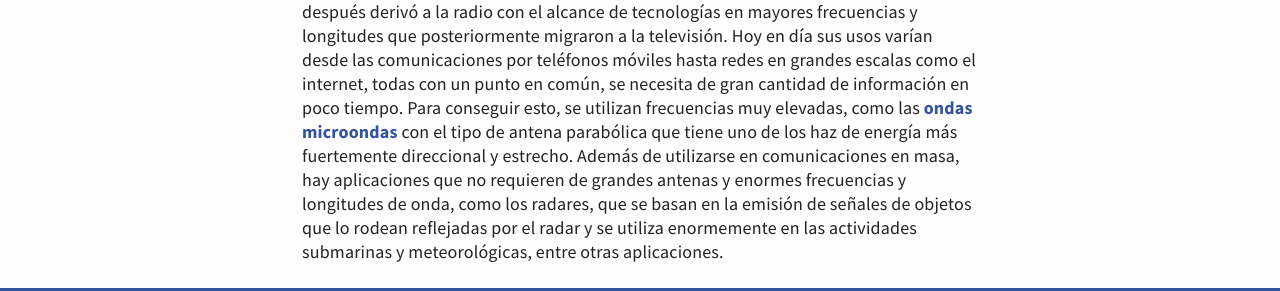
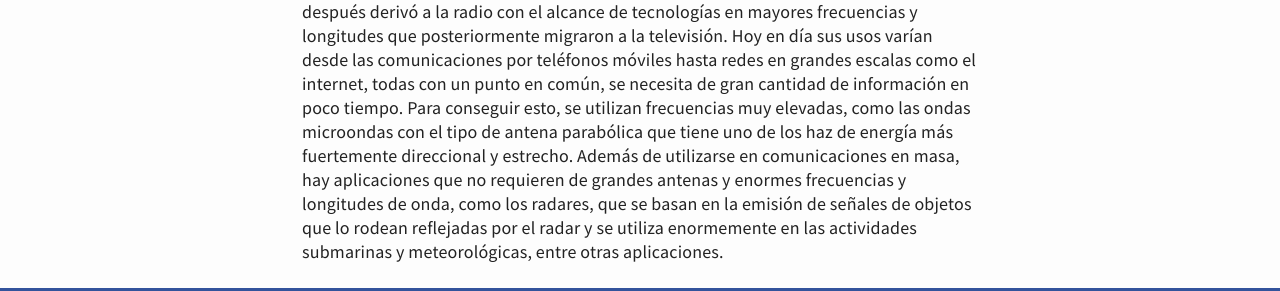
Before and after one commit to chillguire/data.ly, a Jekyll site: the page built from _posts/2020-03-30-antenas.md, in a window 1280 px wide and 900 px high, scrolled down 1169 px. Shown: the part 534-825 px from the top of the window. Built offline with Jekyll 4.4.1, drawn with Linux system fonts in a browser that asks for light colours; nearby versions of some CDN libraries; comment, search, counter and statistics services are not loaded; part of the change alters nothing that is shown; some of the changed text lies outside the part shown.

```diff
--- a/_posts/2020-03-30-antenas.md
+++ b/_posts/2020-03-30-antenas.md
@@ -2,11 +2,11 @@
 title: "Funcionamiento de las antenas"
 ---
 
-Las antenas transmisoras convierten energía eléctrica y magnética oscilante (que crean un campo electromagnético) en [ondas electromagnéticas](https://chillguire.github.io/telecomly/radiacion) mediante el movimiento extremo de los electrones, e imitan y modulan la información en esas ondas para enviarse a las antenas receptoras, que realizan la función inversa para desmodular la onda.
+Las antenas transmisoras convierten energía eléctrica y magnética oscilante (que crean un campo electromagnético) en ondas electromagnéticas mediante el movimiento extremo de los electrones, e imitan y modulan la información en esas ondas para enviarse a las antenas receptoras, que realizan la función inversa para desmodular la onda.
 
-El tamaño de las antenas varía dependiendo de la [longitud de onda](https://chillguire.github.io/telecomly/propiedades) para la cual está diseñada. Una antena de gran tamaño está hecha para ondas muy largas, que por dependencia lineal, tienen muy poca frecuencia; mientras que antenas de poco tamaño se manejan para ondas cortas con una muy alta frecuencia.
+El tamaño de las antenas varía dependiendo de la [longitud de onda](https://chillguire.github.io/data.ly/propiedades) para la cual está diseñada. Una antena de gran tamaño está hecha para ondas muy largas, que por dependencia lineal, tienen muy poca frecuencia; mientras que antenas de poco tamaño se manejan para ondas cortas con una muy alta frecuencia.
 
-![*Imagen de antena*](/telecomly/img/blogImg5.jpg "Antena")
+![*Imagen de antena*](/data.ly/img/blogImg5.jpg "Antena")
 
 Esto quiere decir que cada antena tiene su propia frecuencia de resonancia única para la cual está diseñada, sin embargo, no significa que una antena antena no pueda funcionar para otras longitudes y frecuencias, puesto que tienen un rango de error denominado ancho de banda. Adicionalmente, las antenas desde su creación e implementación se han diseñado con el fin de poder modificar sus propiedades, como con las antenas de televisores, que se pueden alargar o acortar haciendo que abarquen otros parámetros de ondas que reciben o transmiten, o como los radios actuales que contienen sintonizadores, que modifican el viaje de los electrones en el circuito mediante condensadores y bobinas, variando así el campo electromagnético que produce la onda que se va a recibir o transmitir.
 
@@ -14,7 +14,7 @@ Esto quiere decir que cada antena tiene su propia frecuencia de resonancia únic
 
 La aplicación principal de las antenas es la de transmisión y recepción de ondas electromagnéticas con el fin de comunicar varios puntos sin la necesidad de cables.
 
-![*Imagen de modem*](/telecomly/img/blogImg6.jpg "Modem")
+![*Imagen de modem*](/data.ly/img/blogImg6.jpg "Modem")
 
-En un principio las antenas eran utilizadas para telegrafía sin hilos o cables, que después derivó a la radio con el alcance de tecnologías en mayores frecuencias y longitudes que posteriormente migraron a la televisión. Hoy en día sus usos varían desde las comunicaciones por teléfonos móviles hasta redes en grandes escalas como el internet, todas con un punto en común, se necesita de gran cantidad de información en poco tiempo. Para conseguir esto, se utilizan frecuencias muy elevadas, como las [ondas microondas](https://chillguire.github.io/telecomly/microondas) con el tipo de antena parabólica que tiene uno de los haz de energía más fuertemente direccional y estrecho.
+En un principio las antenas eran utilizadas para telegrafía sin hilos o cables, que después derivó a la radio con el alcance de tecnologías en mayores frecuencias y longitudes que posteriormente migraron a la televisión. Hoy en día sus usos varían desde las comunicaciones por teléfonos móviles hasta redes en grandes escalas como el internet, todas con un punto en común, se necesita de gran cantidad de información en poco tiempo. Para conseguir esto, se utilizan frecuencias muy elevadas, como las ondas microondas con el tipo de antena parabólica que tiene uno de los haz de energía más fuertemente direccional y estrecho.
 Además de utilizarse en comunicaciones en masa, hay aplicaciones que no requieren de grandes antenas y enormes frecuencias y longitudes de onda, como los radares, que se basan en la emisión de señales de objetos que lo rodean reflejadas por el radar y se utiliza enormemente en las actividades submarinas y meteorológicas, entre otras aplicaciones.
```
